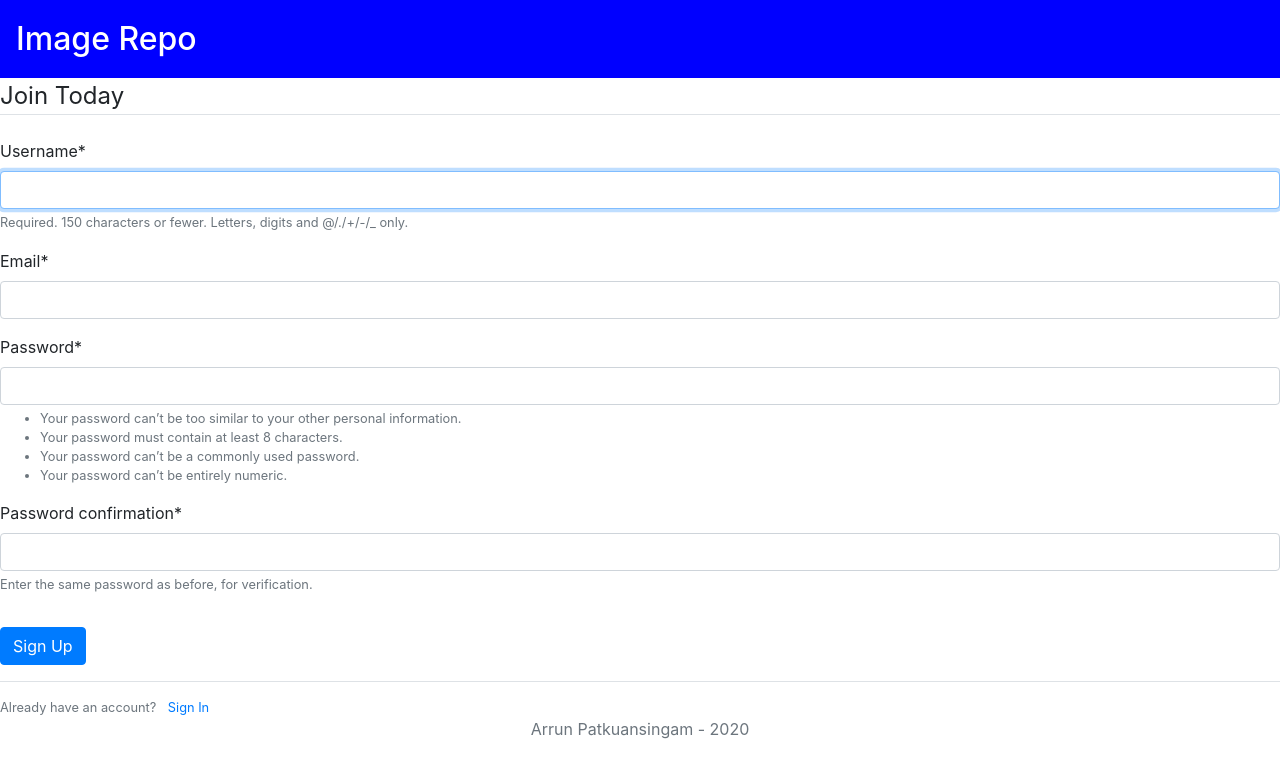
After one commit to arrunp/shopify_image_repo, a Django app: page /register/ in a window 1280 px wide. The commit adds this page. Shown: the top 778 px of the page. Run offline with Django 3.2, Linux system fonts and the light colour scheme; some libraries are stand-ins or nearby versions.

Commit message:
added user registration form that adds new users

```diff
--- a/image_repo/image_repo/settings.py
+++ b/image_repo/image_repo/settings.py
@@ -46,6 +46,7 @@ INSTALLED_APPS = [
     'users',
     'storages',
     'django_cleanup',
+    'crispy_forms',
 ]
 
 MIDDLEWARE = [
@@ -123,6 +124,7 @@ USE_L10N = True
 
 USE_TZ = True
 
+CRISPY_TEMPLATE_PACK = 'bootstrap4'
 
 # Static files (CSS, JavaScript, Images)
 # https://docs.djangoproject.com/en/3.1/howto/static-files/
--- a/image_repo/image_repo/urls.py
+++ b/image_repo/image_repo/urls.py
@@ -20,7 +20,8 @@ from django.conf.urls.static import static
 
 urlpatterns = [
     path('admin/', admin.site.urls),
-    path("", include("repo.urls")),
+    path('', include('users.urls')),
+    path('', include('repo.urls')),
 ]
 
 if settings.DEBUG:
--- a/image_repo/repo/templates/repo/base.html
+++ b/image_repo/repo/templates/repo/base.html
@@ -17,7 +17,13 @@
             <h2 class="mx-3 mx-lg-3 my-3 my-lg-3" style="color: white;">Image Repo</h2>
         </header>
     </div>
-
+    {% if messages %}
+    {% for message in messages %}
+    <div class="alert alert-{{ message.tags }}">
+        {{ message }}
+    </div>
+    {% endfor %}
+    {% endif %}
     {% block content %}{% endblock %}
     <!--
     <footer class="text-muted"
--- a/image_repo/repo/templates/repo/index.html
+++ b/image_repo/repo/templates/repo/index.html
@@ -1,4 +1,5 @@
 {% extends "repo/base.html" %}
+{% load crispy_forms_tags %}
 {% block content %}
 
 <!--IMAGE UPLOAD-->
@@ -6,7 +7,7 @@
 <div style="display:block;" class="my-3 my-lg-3 mx-5 mx-lg-5">
     <form method="post" enctype="multipart/form-data">
         {% csrf_token %}
-        {{ form.as_p }}
+        {{ form|crispy }}
         <p>If you have multiple tags, <strong>please separate your tags with a comma</strong></p>
         <button class="btn btn-primary" type="submit" class="my-3 my-lg-3">Submit</button>
     </form>
--- /dev/null
+++ b/image_repo/users/forms.py
@@ -0,0 +1,14 @@
+from django import forms
+from django.contrib.auth.models import User
+from django.contrib.auth.forms import UserCreationForm
+
+# The fields listed here are the fields that will be listed on the
+# user creation form. This class adds the email field to the form
+
+
+class UserRegisterForm(UserCreationForm):
+    email = forms.EmailField()
+
+    class Meta:
+        model = User
+        fields = ['username', 'email', 'password1', 'password2']
--- /dev/null
+++ b/image_repo/users/templates/users/register.html
@@ -0,0 +1,22 @@
+{% extends "repo/base.html" %}
+{% load crispy_forms_tags %}
+{% block content %}
+<div>
+    <form method="POST">
+        {% csrf_token %}
+        <fieldset class="form-group">
+            <legend class="border-bottom mb-4">
+                Join Today
+            </legend>
+            {{ form|crispy }}
+        </fieldset>
+        <div class="form-group">
+            <button class="btn btn-primary" type="submit">Sign Up</button>
+        </div>
+    </form>
+    <div class="border-top pt-3">
+        <small class="text-muted">Already have an account? <a href="#" class="ml-2">Sign In</a></small>
+    </div>
+</div>
+
+{% endblock content %}
--- /dev/null
+++ b/image_repo/users/urls.py
@@ -0,0 +1,6 @@
+from django.urls import path
+from . import views
+
+urlpatterns = [
+    path('register/', views.register, name="register"),
+]
--- a/image_repo/users/views.py
+++ b/image_repo/users/views.py
@@ -1,3 +1,28 @@
-from django.shortcuts import render
+from django.shortcuts import render, redirect
+from django.contrib.auth.forms import UserCreationForm
+from django.contrib import messages
+from .forms import UserRegisterForm
 
 # Create your views here.
+
+# Creating a user registration form that is going to be passed to the HTML template
+# Django handles validation checks (ex. passwords match, valid email, correct types of information for fields
+# are being inputted) through the UserCreationForm(). This form is treated as a class that will be converted into
+# the HTML template
+# @returns: the form created is passed to the template (register.html) to create a new user
+
+
+def register(request):
+
+    if request.method == 'POST':
+        form = UserRegisterForm(request.POST)
+        if form.is_valid():
+            form.save()
+            username = form.cleaned_data.get('username')
+            messages.success(request, f'Account created for \'{username}\'!')
+            return redirect('home')
+
+    else:
+        form = UserRegisterForm()
+
+    return render(request, 'users/register.html', {'form': form})
```
